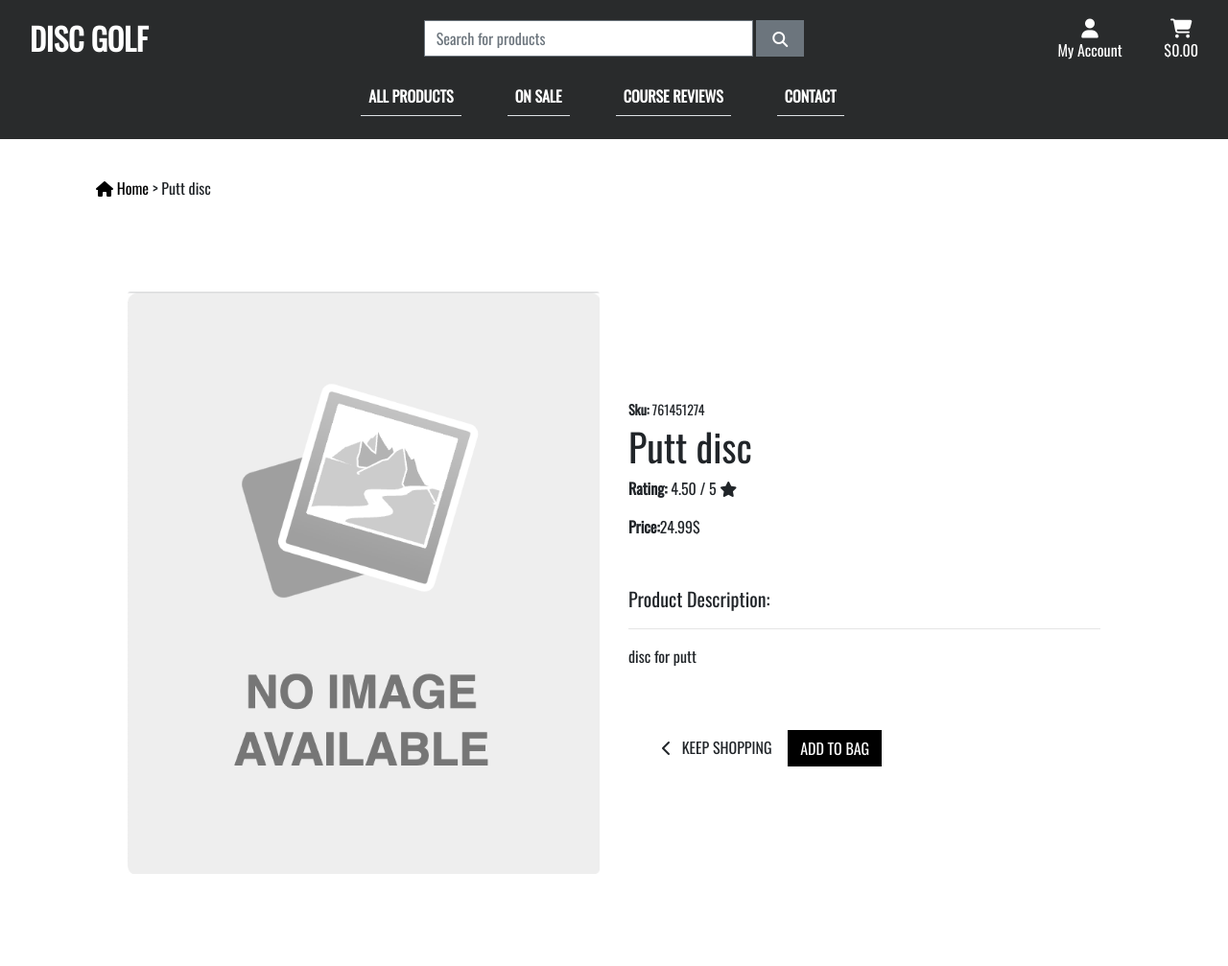
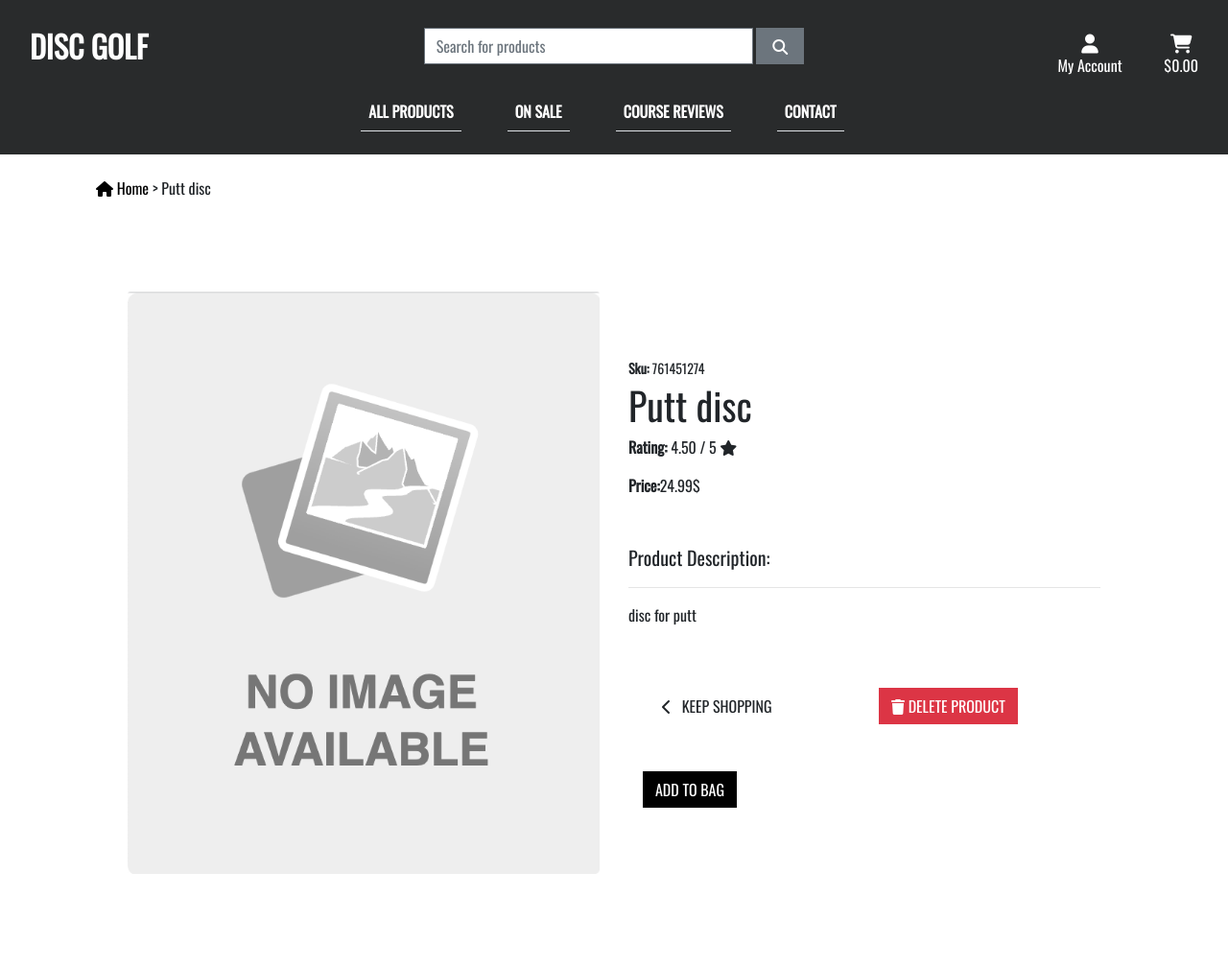
Before and after one commit to FilipWirsen/pp5-ci, a Django app: page /products/3/ in a window 1280 px wide. Shown: the whole page at 96% size. Run offline with Django 3.2, Linux system fonts and the light colour scheme; a user stored in the database is signed in; data comes from the database, SQL or seed files in the repository; some libraries are stand-ins or nearby versions.

Commit message:
Added view to delete products and create first toast page toast_success

```diff
--- a/disc_golf/settings.py
+++ b/disc_golf/settings.py
@@ -77,6 +77,8 @@ TEMPLATES = [
         },
     },
 ]
+
+MESSAGE_STORAGE = 'django.contrib.messages.storage.session.SessionStorage'
 
 AUTHENTICATION_BACKENDS = [
     # Needed to login by username in Django admin, regardless of `allauth`
--- a/products/models.py
+++ b/products/models.py
@@ -16,7 +16,7 @@ class Product(models.Model):
     description = models.TextField()
     price = models.DecimalField(max_digits=6, decimal_places=2)
     discount_percentage = models.DecimalField(max_digits=6, decimal_places=2, null=True, blank=True)
-    raiting = models.DecimalField(max_digits=6, decimal_places=2, null=True, blank=True)
+    rating = models.DecimalField(max_digits=6, decimal_places=2, null=True, blank=True)
     image_url = models.URLField(max_length=1024, null=True, blank=True)
     image = models.ImageField(null=True, blank=True)
 
--- a/products/templates/products/product_detail.html
+++ b/products/templates/products/product_detail.html
@@ -24,7 +24,7 @@
                     <div class="small mb-1"><strong>Sku:</strong> {{ product.sku }}</div>
                     <h1 class="display-5 fw-bolder">{{ product.name }}</h1>
                     <div class="fs-5 mb-5">
-                        <p><strong>Rating:</strong> {{product.raiting}} / 5  <i class="fas fa-star"></i></p>
+                        <p><strong>Rating:</strong> {{product.rating}} / 5  <i class="fas fa-star"></i></p>
                         {% if product.discount_percentage %}
                         <span class="text-decoration-line-through text-danger"><strong class="text-black">Discounted Price:</strong> {{ product.get_discounted_price|floatformat:2 }}$</span>
                         {% else %}
@@ -43,6 +43,14 @@
                             </a>
                             <input type="submit" class="btn btn-black rounded-0 text-uppercase mt-5" value="Add to Bag">
                         </div>
+                        {% if user.is_superuser %}
+                            <div class="col{% if s %}-12 mt-2{% endif %}">
+                                <a href="{% url 'delete_product' product.id %}" class="btn btn-danger rounded-0 mt-5">
+                                        <i class="fas fa-trash"></i>
+                                    <span class="text-uppercase">Delete Product</span>
+                                </a>
+                            </div>
+                        {% endif %}
                     </div>
                 </div>
             </div>
--- a/products/templates/products/products.html
+++ b/products/templates/products/products.html
@@ -60,7 +60,7 @@
               <h5 class="card-title">{{ product.name }}</h5>
               <p class="card-text">{{ product.description }}</p>
               <p class="card-text">{{ product.price }}$</p>
-              <p class="card-text">{{ product.raiting }} / 5 <i class="fas fa-star"></i></p>
+              <p class="card-text">{{ product.rating }} / 5 <i class="fas fa-star"></i></p>
             </div>
           </div>
         </div>
--- a/products/urls.py
+++ b/products/urls.py
@@ -4,4 +4,5 @@ from . import views
 urlpatterns = [
    path('', views.all_products, name='products'),
    path('<int:product_id>/', views.product_detail, name='product_detail'),
+   path('delete/<int:product_id>/', views.delete_product, name='delete_product')
 ]
--- a/products/views.py
+++ b/products/views.py
@@ -1,5 +1,6 @@
 from django.shortcuts import render, redirect, reverse, get_object_or_404
 from django.contrib import messages
+from django.contrib.auth.decorators import login_required
 from django.db.models.functions import Lower
 from django.db.models import Q
 
@@ -66,3 +67,14 @@ def product_detail(request, product_id):
         'product': product,
     }
     return render(request, 'products/product_detail.html', context)
+
+
+def delete_product(request, product_id):
+    """ Deletes product from the store """
+    if not request.user.is_superuser:
+        messages.error(request, 'Only admins can do that...')
+        return redirect(reverse('home'))
+    product = get_object_or_404(Product, pk=product_id)
+    product.delete()
+    messages.success(request, f'Product {product.name} was deleted')
+    return redirect(reverse('products'))
--- a/static/css/base.css
+++ b/static/css/base.css
@@ -8,7 +8,7 @@ body, html {
   .bg {
     /* The image used */
     background-image: url("https://cdn.pixabay.com/photo/2020/07/13/16/41/disc-golf-5401312_1280.jpg");
-    opacity: 90%;
+    opacity: 85%;
     /* Full height */
     height: 100%;
 
@@ -114,3 +114,12 @@ body, html {
         display: none;
     }
 }
+
+/* Toasts */
+
+.message-container {
+    position: absolute !important;
+    top: 12vh;
+    right: 2vh;
+    z-index: 1031; /* Since the header has fixed-top */
+}
--- a/templates/base.html
+++ b/templates/base.html
@@ -58,7 +58,7 @@
                 </div>
             </form>
         </div>
-        <div class="col-12 col-lg-4 my-auto py-1 py-lg-0">
+        <div class="col-12 col-lg-4 mt-3 py-1 py-lg-0">
         <ul class="list-inline list-unstyled text-center text-lg-right my-0">
             <li class="list-inline-item dropdown d-none d-lg-inline-block">
                 <a class="text-white nav-link" href="#" id="user-options" data-toggle="dropdown" aria-haspopup="true"
@@ -109,9 +109,21 @@
         </nav>
     </div>
 </header>
-  {% if messages %}
-  <div class="message-container"></div>
-  {% endif %}
+
+{% if messages %}
+<div class="message-container">
+    {% for message in messages %}
+        {% with message.level as level %}
+            {% if level == 40 %}
+            {% elif level == 30 %}
+            {% elif level == 25 %}
+                {% include 'includes/toasts/toast_success.html' %}
+            {% else %}
+            {% endif %}
+        {% endwith %}
+    {% endfor %}
+</div>
+{% endif %}
 
   {% block page_header %}
   {% endblock %}
@@ -120,6 +132,9 @@
   {% endblock %}
 
   {% block postloadjs %}
+    <script type="text/javascript">
+        $('.toast').toast('show');
+    </script>
   {% endblock %}
 
 
```
Also changed, not shown: templates/includes/toasts/toast_success.html (added, +13 -0 lines), db.sqlite3, products/migrations/0009_rename_raiting_product_rating.py (added).
